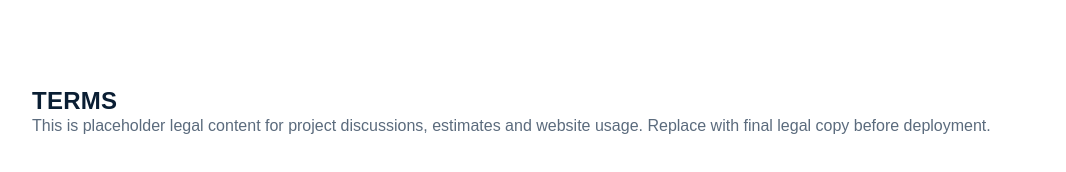
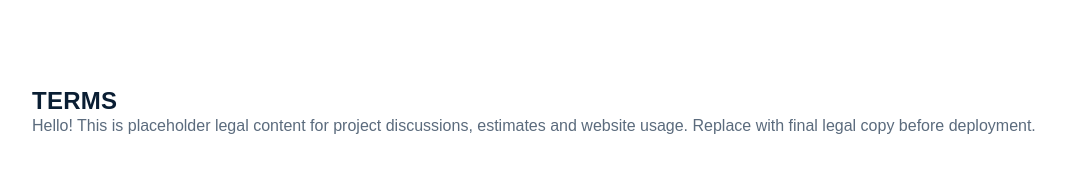
Before and after one commit to Huzaifa1601/truenorth-engineering, a plain HTML site: page terms.html in a window 1280 px wide. Shown: the whole page, without its empty margins (50-1116 px from the left). Drawn offline with Linux system fonts and the light colour scheme.

Commit message:
Update placeholder text in terms.html

```diff
--- a/terms.html
+++ b/terms.html
@@ -12,7 +12,7 @@
   <main class="wrap">
     <section>
       <h1>Terms</h1>
-      <p>This is placeholder legal content for project discussions, estimates and website usage. Replace with final legal copy before deployment.</p>
+      <p>Hello! This is placeholder legal content for project discussions, estimates and website usage. Replace with final legal copy before deployment.</p>
     </section>
   </main>
 </body>
```
